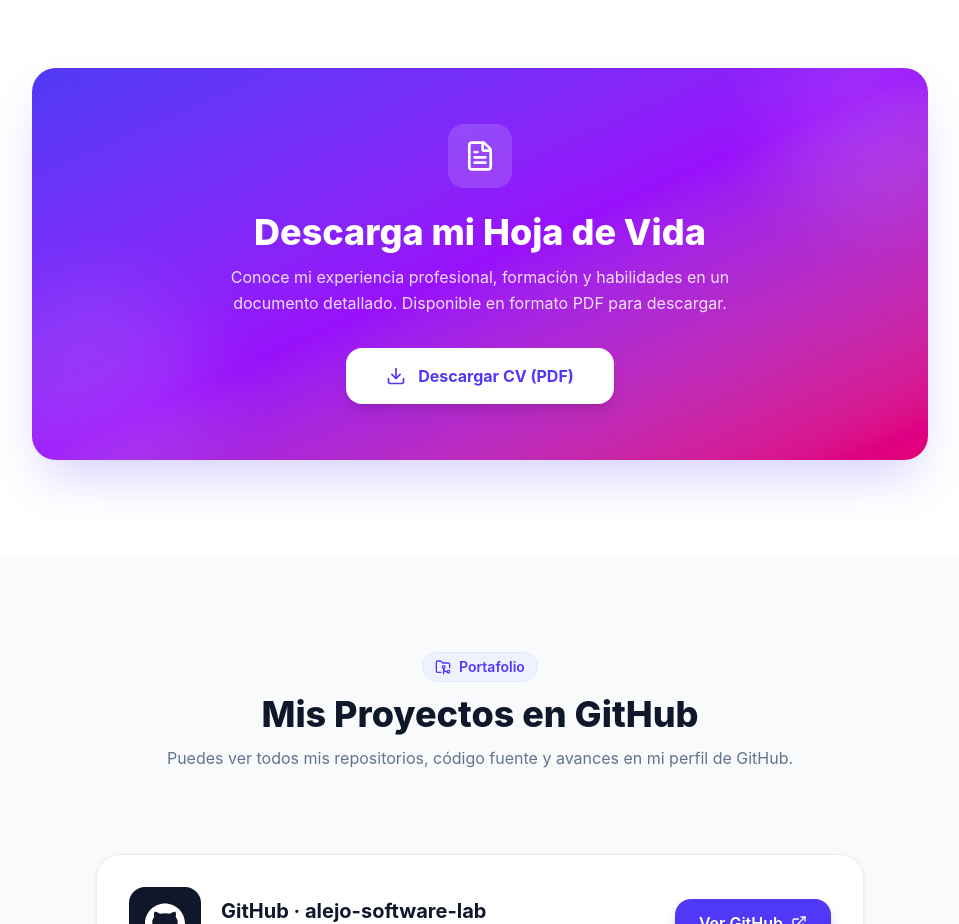
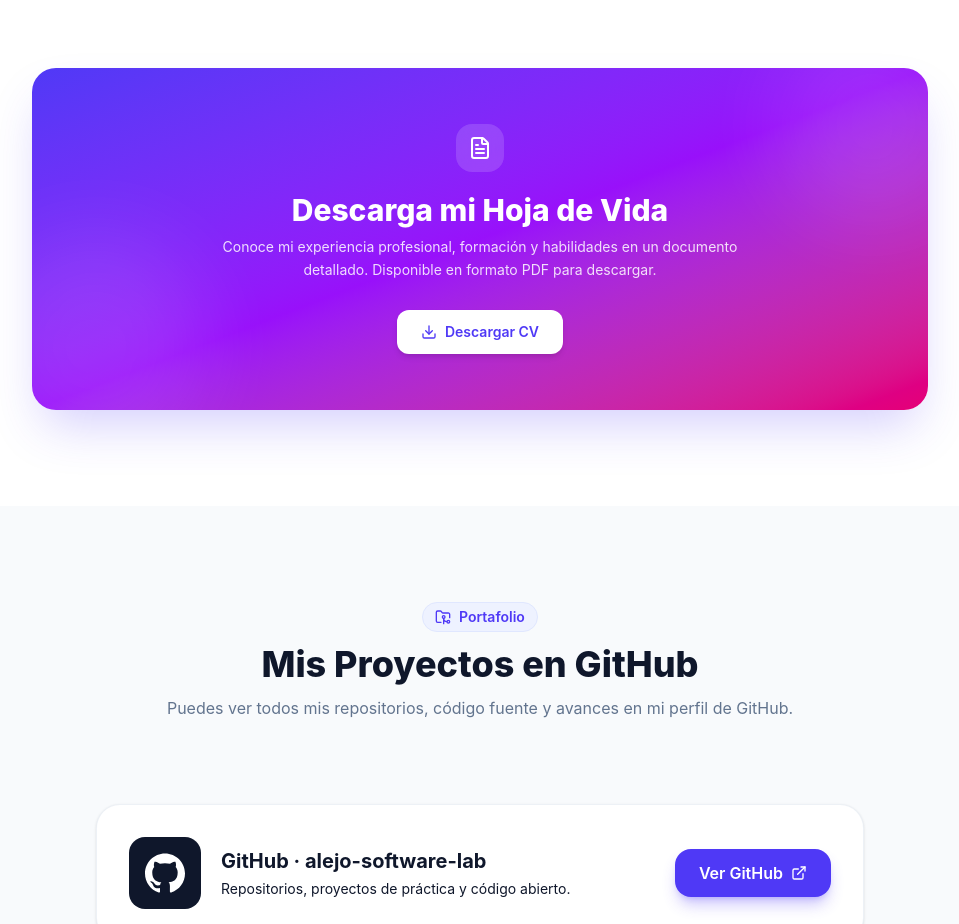
Before and after one commit to alejo-software-lab/hoja-de-vida-react, a React (Vite) app: page / in a window 1280 px wide. Shown: the part 4280-5204 px from the top of the page, without its empty margins (160-1119 px from the left). Built offline with nearby package versions, Linux system fonts and the light colour scheme.

Commit message:
Botón de descarga de CV más pequeño y estético

```diff
--- a/src/components/CvDownload.jsx
+++ b/src/components/CvDownload.jsx
@@ -8,19 +8,19 @@ const CvDownload = () => {
       className="py-24 bg-white dark:bg-slate-950 transition-colors duration-300"
     >
       <div className="max-w-7xl mx-auto px-4 sm:px-6 lg:px-8">
-        <div className="max-w-4xl mx-auto rounded-3xl bg-gradient-to-br from-indigo-600 via-purple-600 to-pink-600 dark:from-indigo-500 dark:via-purple-500 dark:to-pink-500 p-10 sm:p-14 text-center shadow-2xl shadow-indigo-600/25 relative overflow-hidden">
+        <div className="max-w-4xl mx-auto rounded-3xl bg-gradient-to-br from-indigo-600 via-purple-600 to-pink-600 dark:from-indigo-500 dark:via-purple-500 dark:to-pink-500 px-10 py-12 sm:px-14 sm:py-14 text-center shadow-2xl shadow-indigo-600/25 relative overflow-hidden">
           <div className="absolute -top-10 -right-10 w-48 h-48 bg-white/10 rounded-full blur-2xl"></div>
           <div className="absolute -bottom-12 -left-12 w-56 h-56 bg-white/10 rounded-full blur-2xl"></div>
 
           <div className="relative z-10">
-            <div className="inline-flex p-4 rounded-2xl bg-white/15 backdrop-blur-sm mb-6">
-              <FileText className="w-8 h-8 text-white" />
+            <div className="inline-flex p-3 rounded-2xl bg-white/15 backdrop-blur-sm mb-5">
+              <FileText className="w-6 h-6 text-white" />
             </div>
 
-            <h2 className="text-3xl sm:text-4xl font-extrabold text-white mb-3">
+            <h2 className="text-2xl sm:text-3xl font-extrabold text-white mb-2">
               Descarga mi Hoja de Vida
             </h2>
-            <p className="text-white/85 max-w-xl mx-auto mb-8 leading-relaxed">
+            <p className="text-white/85 max-w-xl mx-auto mb-7 text-sm leading-relaxed">
               Conoce mi experiencia profesional, formación y habilidades en un
               documento detallado. Disponible en formato PDF para descargar.
             </p>
@@ -28,10 +28,10 @@ const CvDownload = () => {
             <a
               href="/hoja-de-vida-alejandro-munoz.pdf"
               download
-              className="inline-flex items-center gap-3 px-10 py-4 rounded-2xl bg-white text-indigo-600 hover:bg-indigo-50 font-bold shadow-lg shadow-black/10 hover:shadow-xl transition-all duration-300 transform hover:-translate-y-0.5"
+              className="inline-flex items-center gap-2 px-6 py-3 rounded-xl bg-white text-indigo-600 hover:bg-indigo-50 text-sm font-semibold shadow-md shadow-black/10 hover:shadow-lg transition-all duration-300 transform hover:-translate-y-0.5"
             >
-              <Download className="w-5 h-5" />
-              <span>Descargar CV (PDF)</span>
+              <Download className="w-4 h-4" />
+              <span>Descargar CV</span>
             </a>
           </div>
         </div>
```
